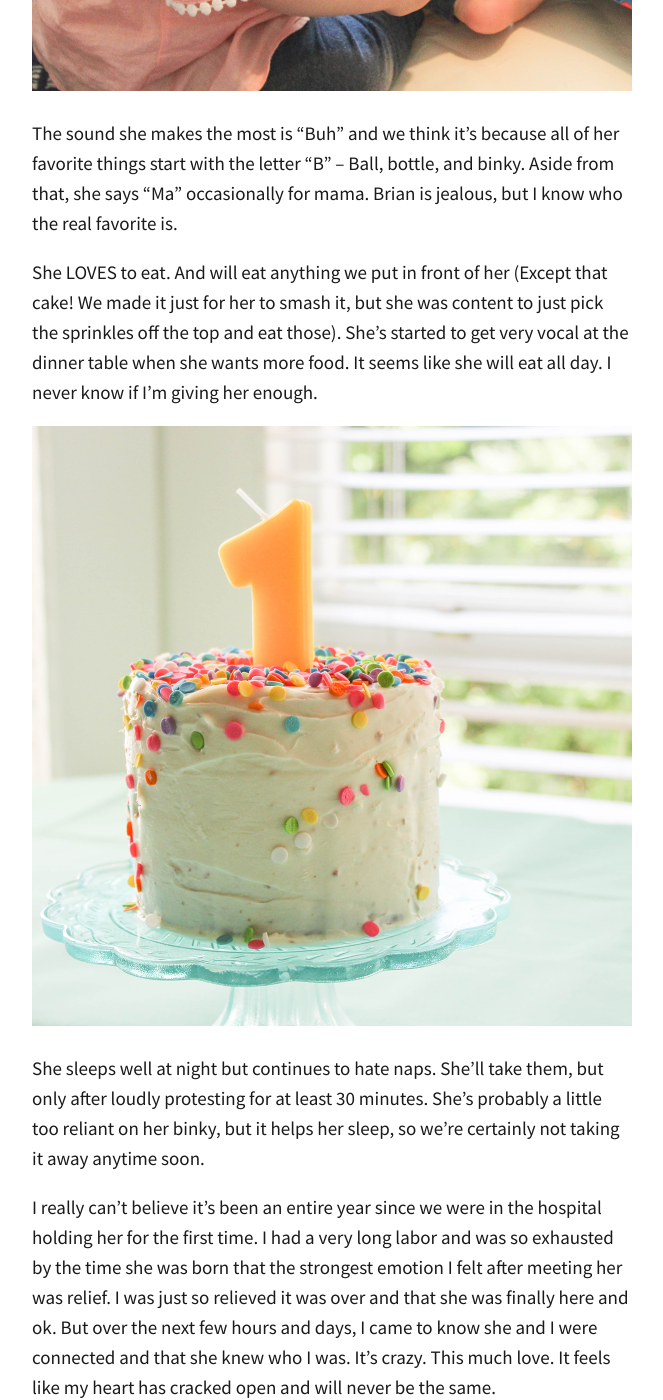
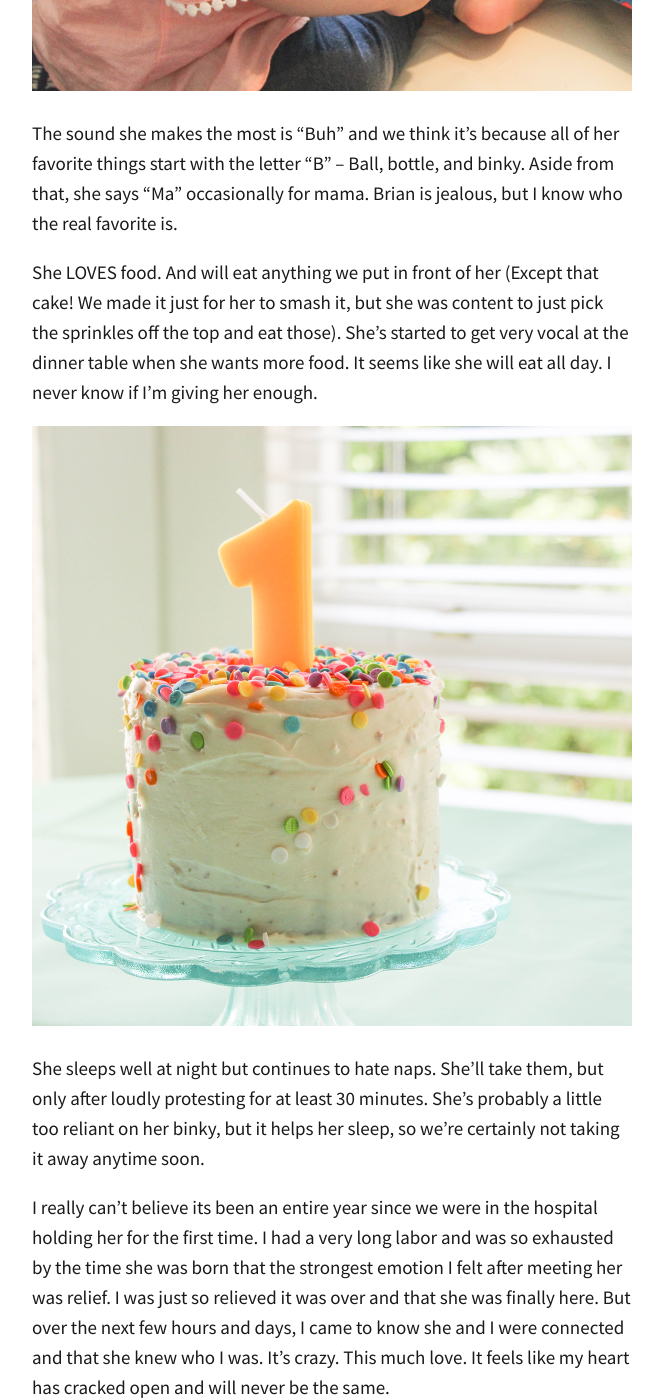
Before and after one commit to totiffany/totiffany.github.io, a Jekyll site: the page built from _posts/2018-05-03-Happy-1st-Birthday-Hazel!.md, in a window 1280 px wide and 1400 px high, scrolled down 2591 px. Shown: the whole window, without its empty margins (308-971 px from the left). Built offline with Jekyll 4.4.1, drawn with Linux system fonts in a browser that asks for light colours; our own code applies the rules of GitHub Pages for plain Markdown files; comment, search, counter and statistics services are not loaded.

Commit message:
Update 2018-05-03-Happy-1st-Birthday-Hazel!.md

```diff
--- a/_posts/2018-05-03-Happy-1st-Birthday-Hazel!.md
+++ b/_posts/2018-05-03-Happy-1st-Birthday-Hazel!.md
@@ -25,12 +25,12 @@ She crawls super fast and pulls herself up on everything. She can walk as long a
 
 The sound she makes the most is "Buh" and we think it's because all of her favorite things start with the letter "B" – Ball, bottle, and binky. Aside from that, she says "Ma" occasionally for mama. Brian is jealous, but I know who the real favorite is.
 
-She LOVES to eat. And will eat anything we put in front of her (Except that cake! We made it just for her to smash it, but she was content to just pick the sprinkles off the top and eat those). She's started to get very vocal at the dinner table when she wants more food. It seems like she will eat all day. I never know if I'm giving her enough.
+She LOVES food. And will eat anything we put in front of her (Except that cake! We made it just for her to smash it, but she was content to just pick the sprinkles off the top and eat those). She's started to get very vocal at the dinner table when she wants more food. It seems like she will eat all day. I never know if I'm giving her enough.
 
 ![hazel-birthday-2.jpg]({{site.baseurl}}/img/hazel-birthday-2.jpg)
 
 She sleeps well at night but continues to hate naps. She'll take them, but only after loudly protesting for at least 30 minutes. She's probably a little too reliant on her binky, but it helps her sleep, so we're certainly not taking it away anytime soon.
 
-I really can't believe it's been an entire year since we were in the hospital holding her for the first time. I had a very long labor and was so exhausted by the time she was born that the strongest emotion I felt after meeting her was relief. I was just so relieved it was over and that she was finally here and ok. But over the next few hours and days, I came to know she and I were connected and that she knew who I was. It's crazy. This much love. It feels like my heart has cracked open and will never be the same.
+I really can't believe its been an entire year since we were in the hospital holding her for the first time. I had a very long labor and was so exhausted by the time she was born that the strongest emotion I felt after meeting her was relief. I was just so relieved it was over and that she was finally here. But over the next few hours and days, I came to know she and I were connected and that she knew who I was. It's crazy. This much love. It feels like my heart has cracked open and will never be the same.
 
 We love you so much Hazel! Happy first birthday baby girl!
```
